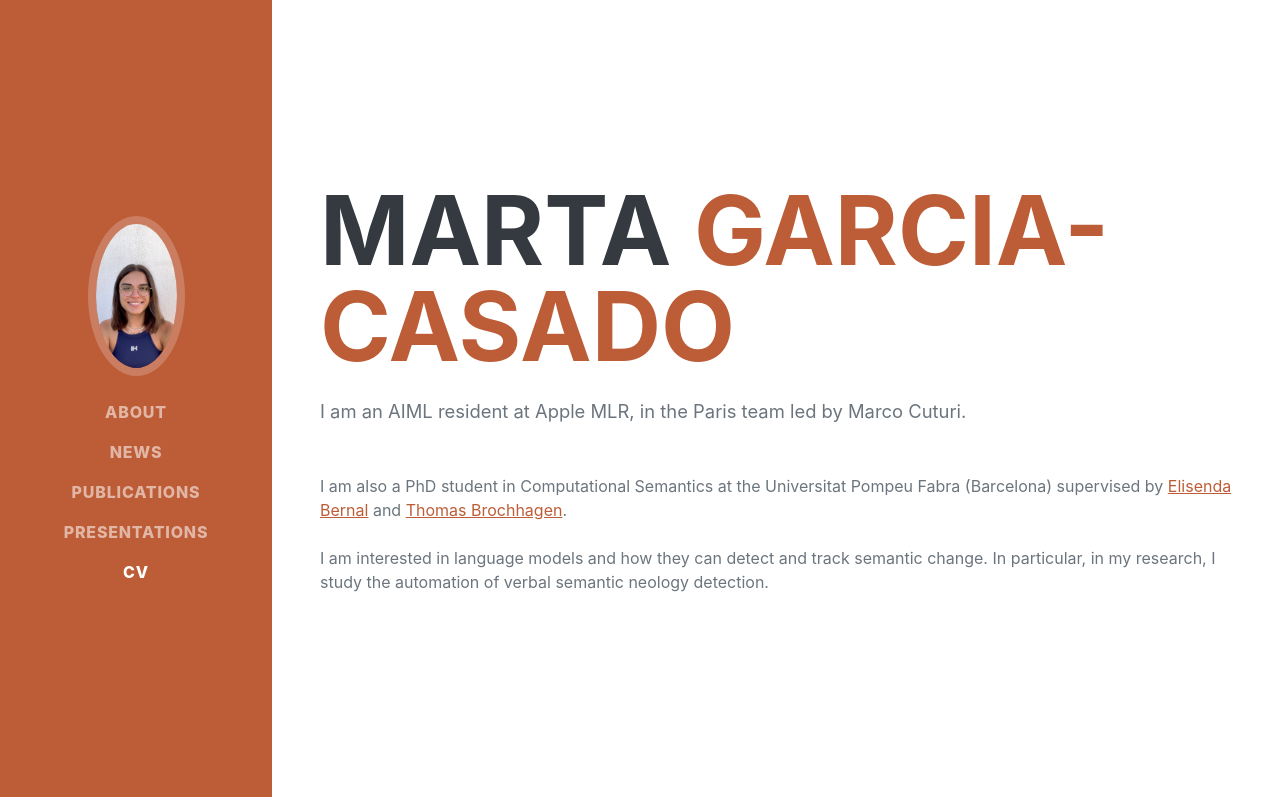
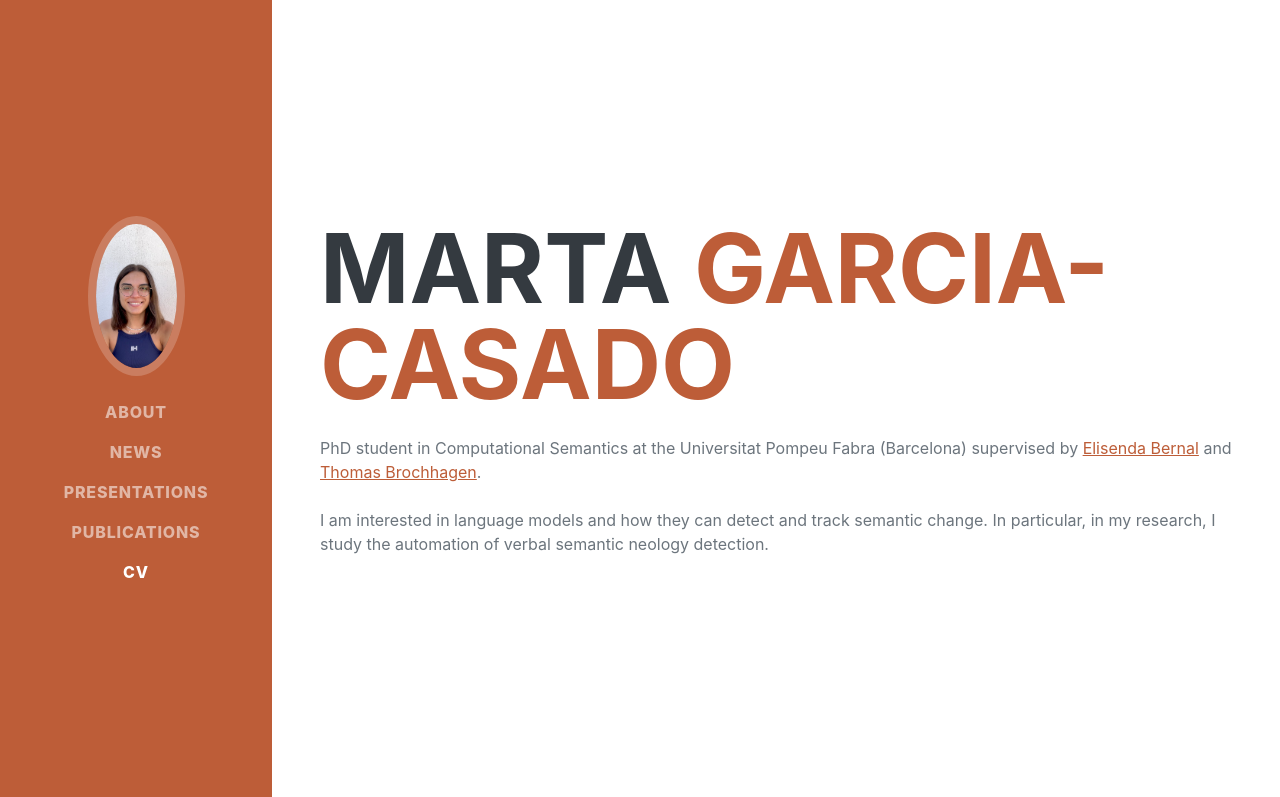
Before and after one commit to martagcasado/martagcasado.github.io, a plain HTML site: page index.html in a window 1280 px wide. Shown: the top 797 px of the page. Drawn offline with nearby package versions, Linux system fonts and the light colour scheme; files whose address does not match are found by name; a web font is replaced by a local one.

Commit message:
Update index.html

```diff
--- a/index.html
+++ b/index.html
@@ -47,11 +47,11 @@
                     <li class="nav-item">
                         <a class="nav-link js-scroll-trigger" href="#news">News</a>
                     </li>
+                                        <li class="nav-item">
+                        <a class="nav-link js-scroll-trigger" href="#presentations">Presentations</a>
+                    </li>
                     <li class="nav-item">
                         <a class="nav-link js-scroll-trigger" href="#publications">Publications</a>
-                    </li>
-                    <li class="nav-item">
-                        <a class="nav-link js-scroll-trigger" href="#presentations">Presentations</a>
                     </li>
                     <li class="nav-item">
                         <a class="nav-link js-scroll-trigger" href="#CV">CV</a>
@@ -69,10 +69,7 @@
                         <span class="text-primary">Garcia-Casado</span>
                     </h1>
                     <br>
-                    <p class="lead mb-5">
-                        I am an AIML resident at Apple MLR, in the Paris team led by Marco Cuturi.
-                    </p>
-                    I am also a PhD student in Computational Semantics
+                    PhD student in Computational Semantics
                     at the Universitat Pompeu Fabra (Barcelona) supervised by <a href="https://www.upf.edu/web/elisenda-bernal">Elisenda Bernal</a> and <a href="https://brochhagen.github.io/">Thomas Brochhagen</a>.
                     <br>
                     <br>
```
